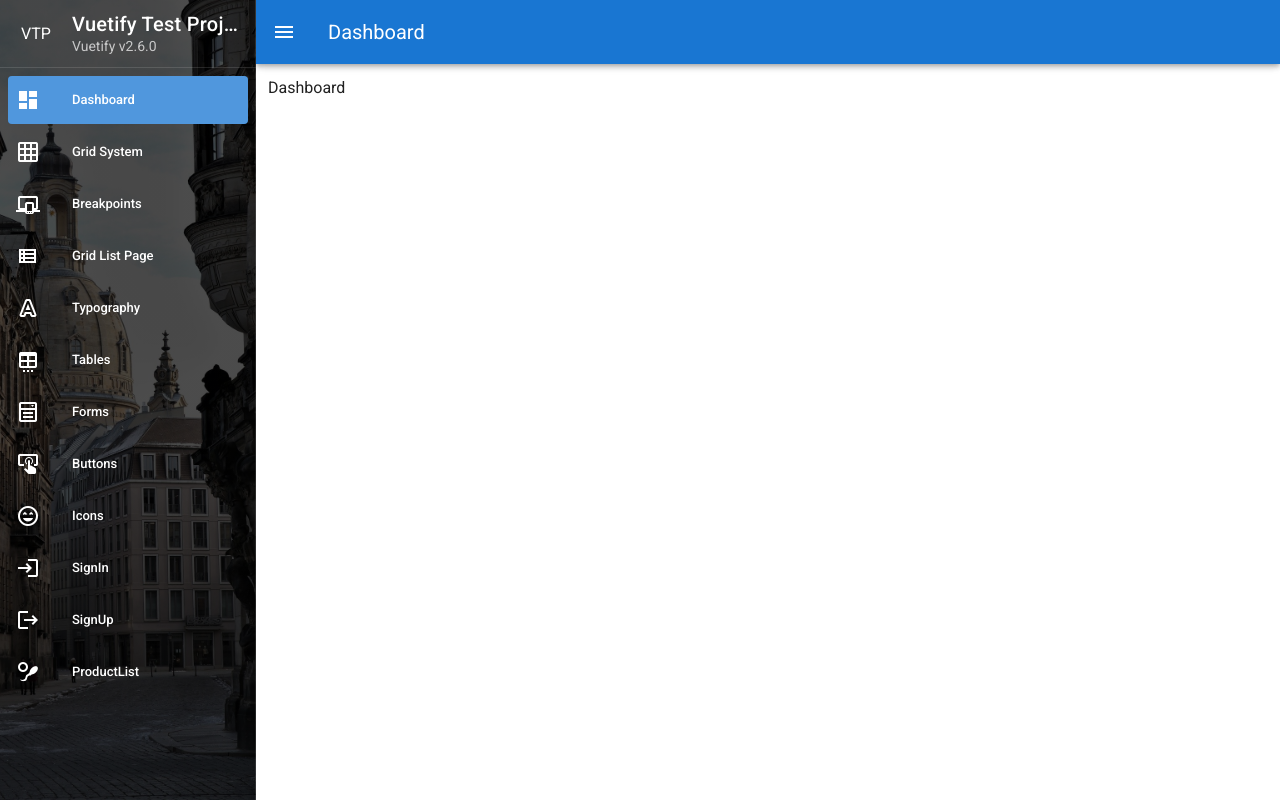
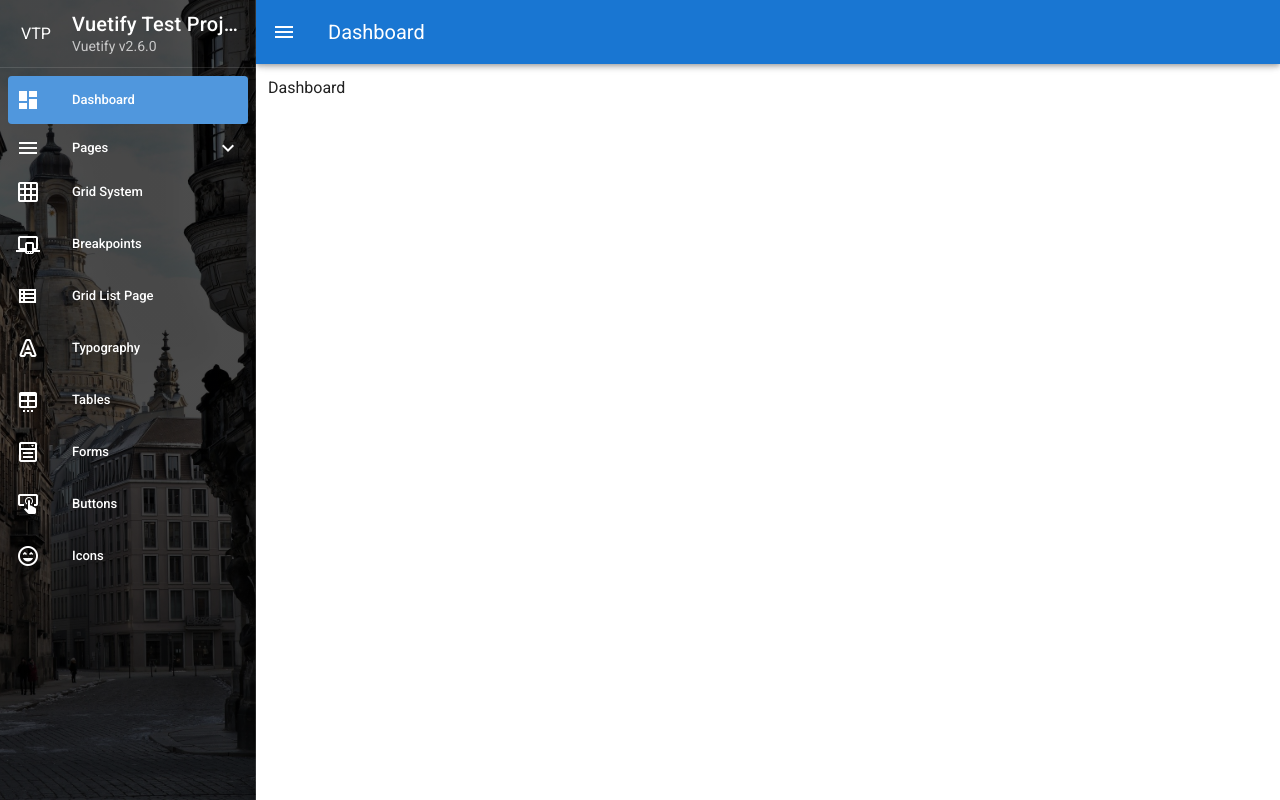
Before and after one commit to riley909/vue-webgame, a Vue app: page / in a window 1280 px wide. Both pictures are taken after a click on the button 28 px from the left and 32 px from the top of the page. Built offline with nearby package versions, Linux system fonts and the light colour scheme.

Commit message:
add sub-menus

```diff
--- a/src/layout/default/Drawer.vue
+++ b/src/layout/default/Drawer.vue
@@ -24,6 +24,22 @@ export default {
     gradient: 'rgba(0, 0, 0, .7), rgba(0, 0, 0, .7)',
     items: [
       { title: 'Dashboard', icon: 'mdi-view-dashboard', to: '/' },
+      {
+        title: 'Pages',
+        icon: 'mdi-menu',
+        items: [
+          {
+            title: 'Authentication',
+            icon: 'mdi-login',
+            items: [
+              { title: 'SignIn', icon: 'mdi-login', to: '/authentication/sign-in' },
+              { title: 'SignUp', icon: 'mdi-logout', to: '/authentication/sign-up' },
+            ],
+          },
+
+          { title: 'ProductList', icon: 'mdi-reproduction', to: '/page/product-list' },
+        ],
+      },
       { title: 'Grid System', icon: 'mdi-grid', to: '/grid-system' },
       { title: 'Breakpoints', icon: 'mdi-responsive', to: '/breakpoints' },
       { title: 'Grid List Page', icon: 'mdi-view-list-outline', to: '/grid-list-page' },
@@ -32,9 +48,6 @@ export default {
       { title: 'Forms', icon: 'mdi-form-select', to: '/forms' },
       { title: 'Buttons', icon: 'mdi-gesture-tap-button', to: '/buttons' },
       { title: 'Icons', icon: 'mdi-emoticon-excited-outline', to: '/icons' },
-      { title: 'SignIn', icon: 'mdi-login', to: '/authentication/sign-in' },
-      { title: 'SignUp', icon: 'mdi-logout', to: '/authentication/sign-up' },
-      { title: 'ProductList', icon: 'mdi-reproduction', to: '/page/product-list' },
     ],
   }),
 };
--- a/src/layout/default/List.vue
+++ b/src/layout/default/List.vue
@@ -1,26 +1,23 @@
 <template>
-  <v-list dense nav>
-    <v-list-item
-      v-for="(item, index) in items"
-      :key="`item-${index}`"
-      link
-      :to="item.to"
-      class="py-1"
-      active-class="primary white--text"
-    >
-      <v-list-item-icon>
-        <v-icon>{{ item.icon }}</v-icon>
-      </v-list-item-icon>
-      <v-list-item-content>
-        <v-list-item-title>{{ item.title }}</v-list-item-title>
-      </v-list-item-content>
-    </v-list-item>
+  <v-list expand dense nav>
+    <!-- 하위메뉴가 있으면 list-group, 없으면 list-item -->
+    <template v-for="(item, index) in items">
+      <default-list-group v-if="item.items" :key="`group-${index}`" :item="item" />
+      <default-list-item v-else :key="`item-${index}`" :item="item" />
+    </template>
   </v-list>
 </template>
 
 <script>
+import DefaultListItem from './ListItem';
+import DefaultListGroup from './ListGroup';
+
 export default {
   name: 'DefaultList',
+  components: {
+    DefaultListItem,
+    DefaultListGroup,
+  },
   props: {
     items: {
       type: Array,
--- /dev/null
+++ b/src/layout/default/ListGroup.vue
@@ -0,0 +1,33 @@
+<template>
+  <v-list-group :prepend-icon="item.icon">
+    <template v-slot:activator>
+      <v-list-item-content>
+        <v-list-item-title>{{ item.title }}</v-list-item-title>
+      </v-list-item-content>
+    </template>
+
+    <template v-for="(child, i) in item.items">
+      <default-list-group v-if="child.items" :key="`sub-group-${i}`" :item="child" />
+      <default-list-item v-else :key="`child-${i}`" :item="child" />
+    </template>
+  </v-list-group>
+</template>
+
+<script>
+import DefaultListItem from './ListItem';
+
+export default {
+  name: 'DefaultListGroup',
+  components: {
+    DefaultListItem,
+  },
+  props: {
+    item: {
+      type: Object,
+      default: () => ({}),
+    },
+  },
+};
+</script>
+
+<style lang="scss" scoped></style>
--- /dev/null
+++ b/src/layout/default/ListItem.vue
@@ -0,0 +1,24 @@
+<template>
+  <v-list-item :key="`item-${index}`" link :to="item.to" class="py-1" active-class="primary white--text">
+    <v-list-item-icon>
+      <v-icon>{{ item.icon }}</v-icon>
+    </v-list-item-icon>
+    <v-list-item-content>
+      <v-list-item-title>{{ item.title }}</v-list-item-title>
+    </v-list-item-content>
+  </v-list-item>
+</template>
+
+<script>
+export default {
+  name: 'DefaultListItem',
+  props: {
+    item: {
+      type: Object,
+      default: () => ({}),
+    },
+  },
+};
+</script>
+
+<style lang="scss" scoped></style>
```
